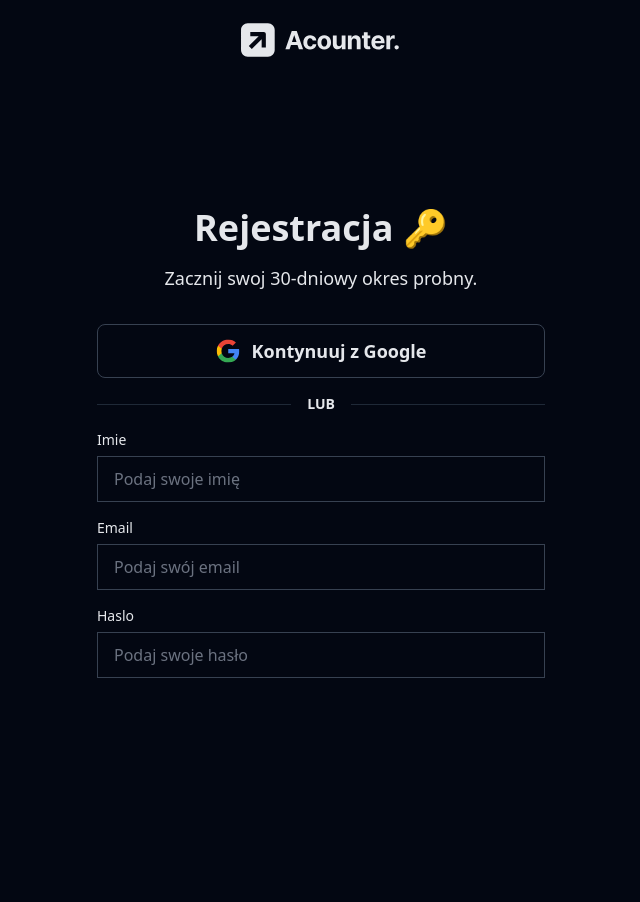
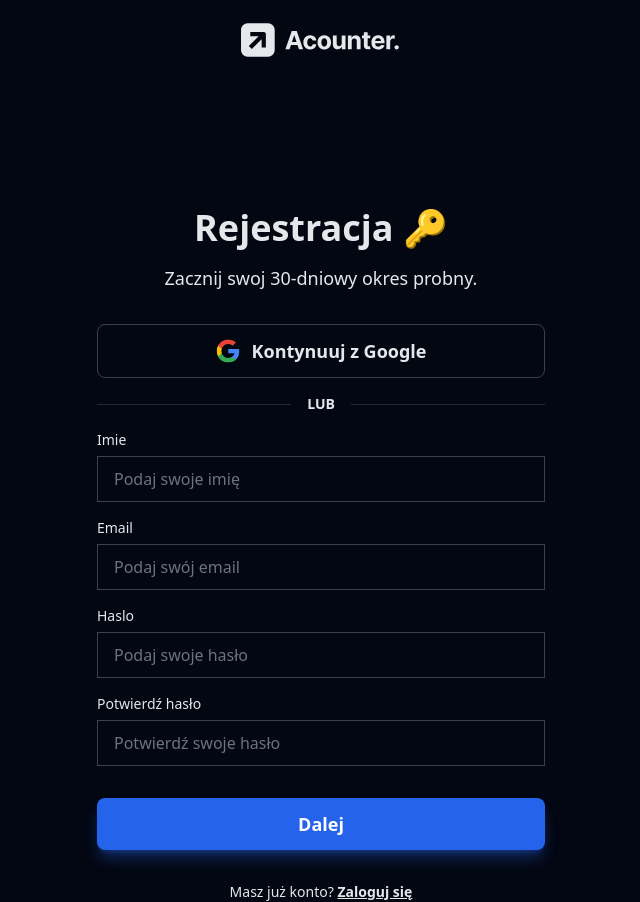
Before and after one commit to Adriann77/PageInNext, a Next.js app: page /signup in a window 1280 px wide. Shown: the whole page, without its empty margins (319-959 px from the left). Before the commit the page ends 800 px from the top, so only its background shows below. Built offline with nearby package versions, Linux system fonts and the light colour scheme.

Commit message:
finish form ui

```diff
--- a/src/components/SignUpForm.tsx
+++ b/src/components/SignUpForm.tsx
@@ -1,4 +1,5 @@
 import { cn } from '@/lib/utils';
+import Link from 'next/link';
 import React from 'react';
 
 export default function SignUpForm() {
@@ -99,7 +100,28 @@ export default function SignUpForm() {
             placeholder='Podaj swoje hasło'
           />
         </div>
+        <div className='flex flex-col gap-1.5'>
+          <label
+            className='text-gray-200 text-sm'
+            htmlFor='passwordConfirm'
+          >
+            Potwierdź hasło
+          </label>
+          <input
+            className={cn(
+              'text-gray-200 text-base bg-transparent border border-gray-700 py-2.5 px-4 rouned-lg placeholder:text-gray-500 placeholder:text-base',
+            )}
+            type='password'
+            name='passwordConfirm'
+            id='passwordConfirm'
+            placeholder='Potwierdź swoje hasło'
+          />
+        </div>
       </div>
+      <button className='bg-blue-600 mb-8 shadow-lg shadow-blue-600/40 w-full text-white rounded-lg font-semibold py-3 text-lg hover:bg-blue-700 trasition-all duration-300'>
+        Dalej{' '}
+      </button>
+      <p className='text-gray-200 text-sm text-center'>Masz już konto?  <Link className='font-semibold underline decoration-gray-200' href='/login'>Zaloguj się</Link></p>
     </form>
   );
 }
```
